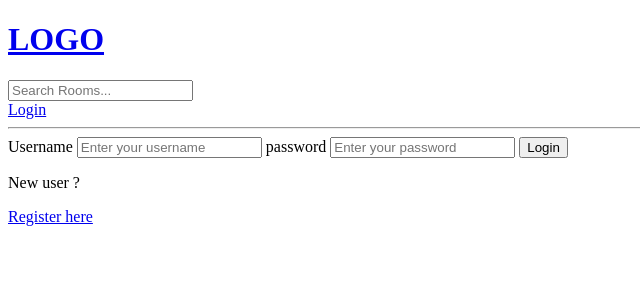
After one commit to Nayan-Chimariya/LikeHeads, a Django app: page /login/ in a window 1280 px wide. The commit adds this page. Shown: the top 300 px of the page, without its empty margins (0-640 px from the left). Run offline with Django 5.2, Linux system fonts and the light colour scheme.

Commit message:
feat: User Auth

```diff
--- a/base/templates/base/home.html
+++ b/base/templates/base/home.html
@@ -34,12 +34,15 @@
     {% for room in rooms %}
 
     <div>
+      {% if request.user == room.host %}
       <a href = "{% url "update-room" room.id %}"> Edit </a>
       <a href = "{% url "delete-room" room.id %}"> Delete </a>
+      {% endif %}
       <span> @ {{room.host.username}}</span>
       <h5>{{room.id}} -- <a href="room/{{room.id}}">{{room.name}}</a></h5>
       <small> {{room.topic.name}} </small>
       <hr />
+
     </div>
 
     {% endfor %}
--- /dev/null
+++ b/base/templates/base/login_register.html
@@ -0,0 +1,38 @@
+{% extends "main.html" %}
+
+{% block content %}
+
+{% if page == 'login' %}
+<div>
+    <form method='POST' action=''>
+
+        {% csrf_token %}
+
+        <label for="username"> Username </label>
+        <input type ="text" name="username" placeholder="Enter your username"/>
+
+        <label for="password"> password </label>
+        <input type ="password" name="password" placeholder="Enter your password"/>
+
+        <input type="submit" value="Login"/>
+
+    </form >
+    <p> New user ? </p>
+    <a href = {% url "register" %}> Register here </a>
+</div>
+
+{% else %}
+<div>
+    <form method='POST' action=''>
+        {% csrf_token %}
+        {{form.as_p}}
+        <input type="submit" value="Register"/>
+
+    </form >
+
+    <p> Already have an account ? </p>
+    <a href = {% url "login" %}> Login here </a>
+</div>
+{% endif %}
+
+{% endblock content %}
--- a/base/urls.py
+++ b/base/urls.py
@@ -3,6 +3,10 @@ from . import views
 
 
 urlpatterns=[
+
+    path('login/',views.loginPage,name='login'),
+    path('logout/',views.logoutUser,name='logout'),
+    path('register/',views.RegisterPage,name='register'),
     path('',views.home,name='home'),
     path('room/<str:pk>/',views.room,name='room'),
     path('create-room/',views.createRoom, name='create-room'),
--- a/base/views.py
+++ b/base/views.py
@@ -1,7 +1,61 @@
 from django.shortcuts import render, redirect
 from django.db.models import Q
+from django.contrib.auth.decorators import login_required
+from django.contrib import messages
+from django.contrib.auth.models import User
+from django.contrib.auth.forms import UserCreationForm
+from django.contrib.auth import authenticate, login, logout
+from django.http import HttpResponse
+
 from .models import Room, Topic
 from .forms import RoomForm
+
+def loginPage(request):
+    page = 'login'
+
+    if request.user.is_authenticated:
+        return(redirect('home'))
+
+    if request.method == "POST":
+        username = request.POST.get("username").lower()
+        password = request.POST.get("password")
+
+        try:
+            user = User.objects.get(username=username)
+
+        except User.DoesNotExist:
+            messages.error(request,"User does not exist !")
+        user = authenticate(request,username=username,password=password)
+
+        if user is not None:
+             login(request,user)
+             return redirect('home')
+        else:
+            messages.error(request,"Username or password doesnt Exists")
+
+    context={'page':page}
+    return render(request,"base/login_register.html",context)
+
+def logoutUser(request):
+    logout(request)
+    return redirect("home")
+
+def RegisterPage(request):
+    page = "register"
+    form = UserCreationForm()
+
+    if request.method == 'POST':
+        form = UserCreationForm(request.POST)
+        if form.is_valid():
+            user = form.save(commit=False)
+            user.username = user.username.lower()
+            user.save()
+            login(request,user)
+            return redirect('home')
+        else:
+            messages.error("An error occured during registration")
+    context = {'page':page, "form":form}
+    return render(request,"base/login_register.html",context)
 
 def home(request):
     q = request.GET.get('q') if request.GET.get('q') is not None else ''
@@ -31,6 +85,7 @@ def room(request,pk):
     context = {'room':room}
     return render(request,'base/room.html',context)
 
+@login_required(login_url='login')
 def createRoom(request):
     form = RoomForm()
     if request.method == 'POST':
@@ -41,9 +96,14 @@ def createRoom(request):
     context={'form':form}
     return render(request,'base/room_form.html',context)
 
+@login_required(login_url='login')
 def updateRoom(request,pk):
     room = Room.objects.get(id=pk)
     form = RoomForm(instance=room)
+
+    if request.user != room.host:
+        return(HttpResponse("Only the room host can Edit the room"))
+
     if request.method == 'POST':
         form = RoomForm(request.POST, instance=room)
         if form.is_valid:
@@ -52,8 +112,13 @@ def updateRoom(request,pk):
     context={'form':form}
     return render(request,'base/room_form.html',context)
 
+@login_required(login_url='login')
 def deleteRoom(request, pk):
     room = Room.objects.get(id=pk)
+
+    if request.user != room.host:
+        return(HttpResponse("Only the room host can Delete the room"))
+
     if request.method == 'POST':
         room.delete()
         return redirect('home')
--- a/templates/main.html
+++ b/templates/main.html
@@ -6,6 +6,19 @@
     <title>Document</title>
   </head>
   <body>
-    {% include "navbar.html" %} {% block content %} {% endblock content %}
+    {% include "navbar.html" %}
+
+    {% if messages %}
+
+      <ul class="messages">
+        {% for message in messages %}
+          <li>{{message}}</li>
+        {% endfor %}
+      </ul>
+    {% endif %}
+
+    {% block content %}
+
+    {% endblock content %}
   </body>
 </html>
--- a/templates/navbar.html
+++ b/templates/navbar.html
@@ -5,4 +5,12 @@
 <form method="GET" action="{% url "home" %}">
     <input type='text' name = 'q' placeholder='Search Rooms...'/>
 </form>
+
+{% if request.user.is_authenticated %}
+    <p> Hello {{request.user}} </p>
+    <a href='{% url "logout" %}'> Logout </a>
+{% else %}
+    <a href='{% url "login" %}'> Login </a>
+{% endif %}
+
 <hr />
```
Also changed, not shown: base/forms.py (line endings or trailing spaces).
